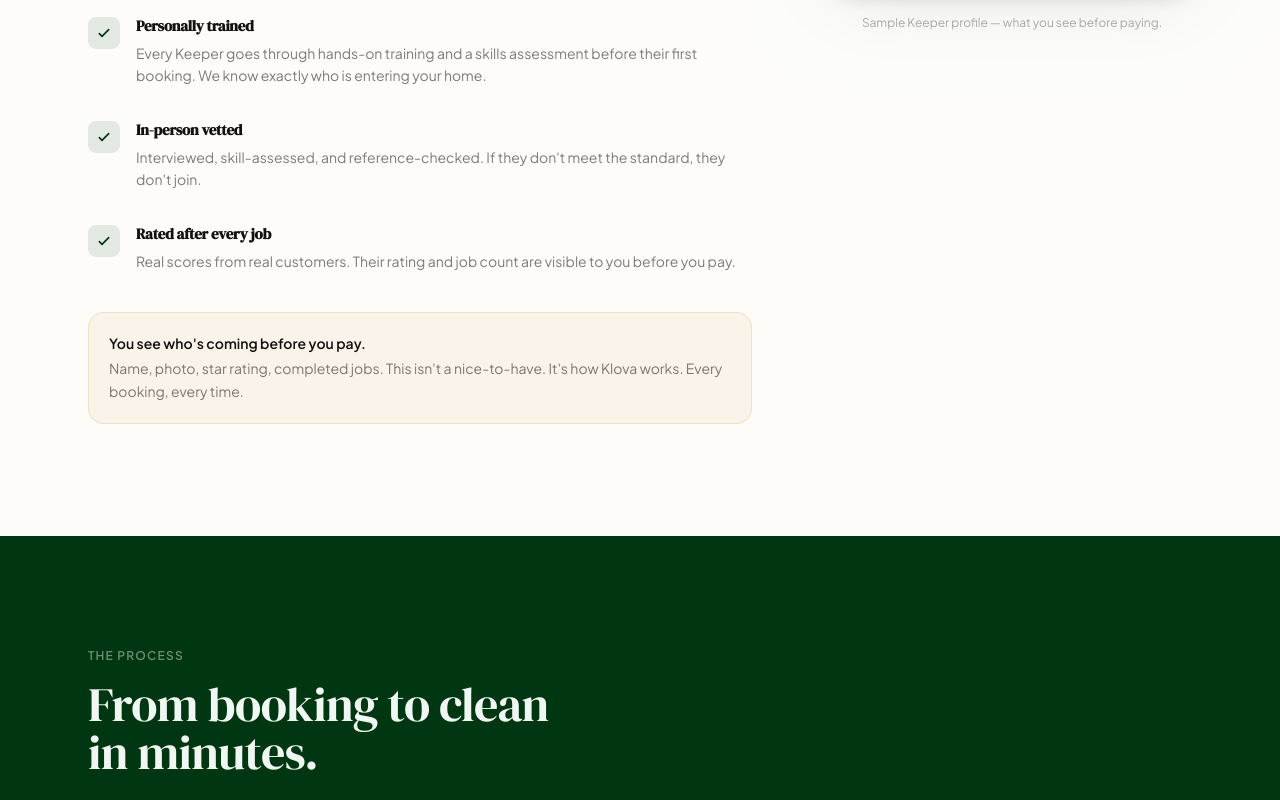
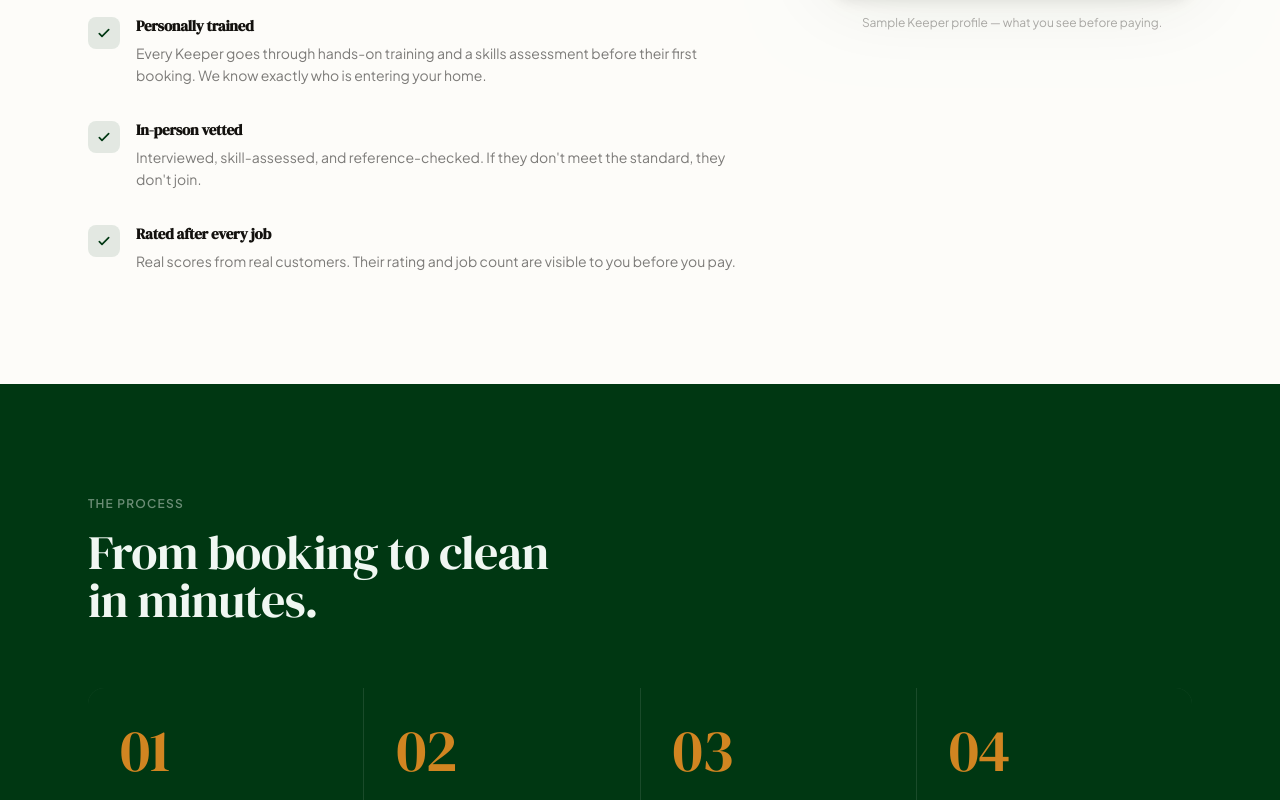
Before and after one commit to ReoXT/klova, a Next.js app in the folder Downloads/Klova/web/: page / in a window 1280 px wide. Shown: the part 2000-2800 px from the top of the page. Built offline with nearby package versions, Linux system fonts and the light colour scheme.

Commit message:
refactor(web): remove trust section callout box
Co-Authored-By: Claude Sonnet 4.6 <noreply@anthropic.com>

```diff
--- a/Downloads/Klova/web/app/(site)/page.tsx
+++ b/Downloads/Klova/web/app/(site)/page.tsx
@@ -472,22 +472,6 @@ function Trust() {
               ))}
             </div>
 
-            {/* Differentiator callout */}
-            <div
-              className="mt-10 rounded-2xl p-5 border"
-              style={{
-                background: "oklch(0.68 0.14 67 / 0.07)",
-                borderColor: "oklch(0.68 0.14 67 / 0.2)",
-              }}
-            >
-              <p className="text-sm font-semibold text-base-content mb-1">
-                You see who's coming before you pay.
-              </p>
-              <p className="text-sm text-base-content/55 leading-relaxed">
-                Name, photo, star rating, completed jobs. This isn&apos;t a nice-to-have. It&apos;s how
-                Klova works. Every booking, every time.
-              </p>
-            </div>
           </div>
 
           {/* ── Keeper card ── */}
```
